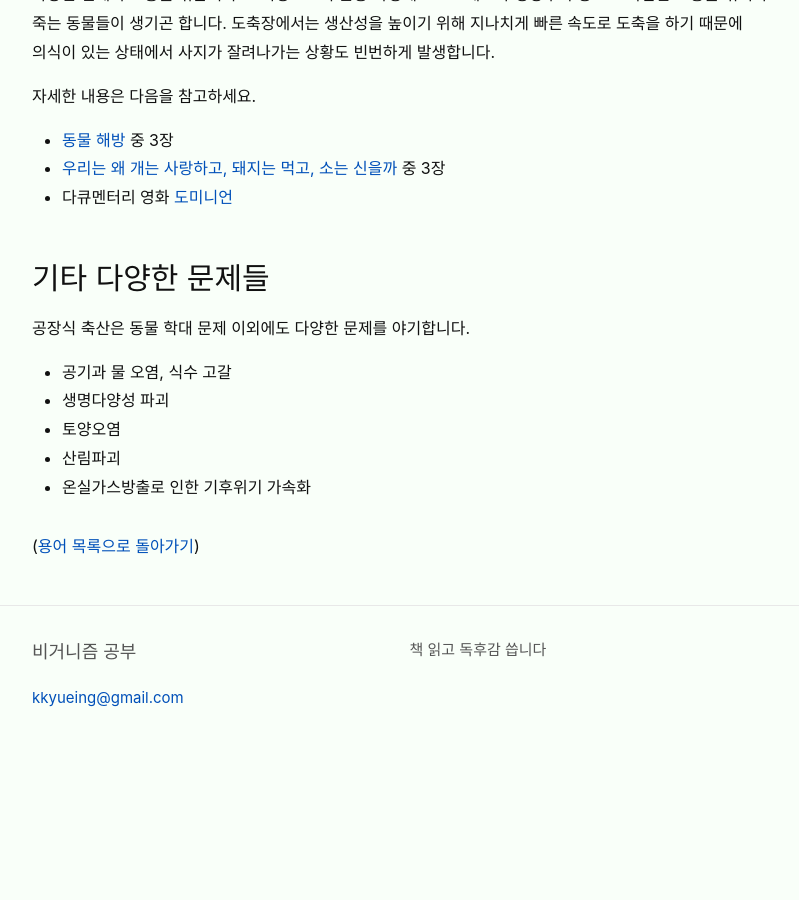
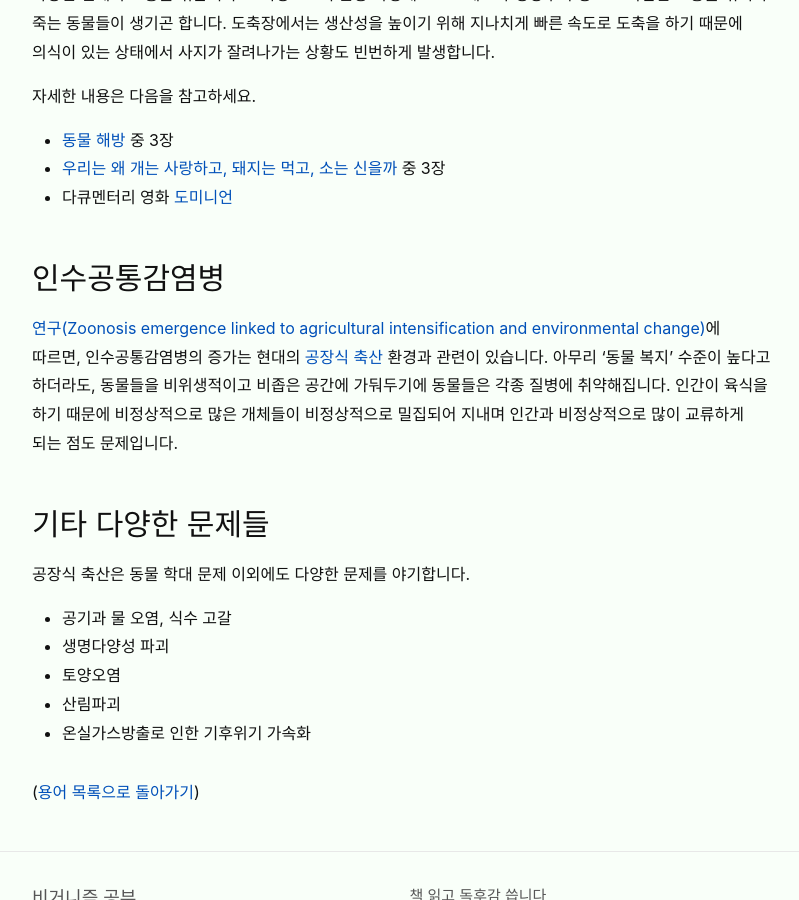
Before and after one commit to veganstudies/veganstudies.github.io, a Jekyll site: the page built from _terms/factory-farming.md, in a window 1280 px wide and 900 px high, scrolled down 603 px. Shown: the whole window, without its empty margins (238-1037 px from the left). Built offline with Jekyll 4.4.1, drawn with Linux system fonts in a browser that asks for light colours; before the commit the page ends 1374 px from its top, so only the background shows below that.

Commit message:
Update factory-farming.md

```diff
--- a/_terms/factory-farming.md
+++ b/_terms/factory-farming.md
@@ -16,6 +16,10 @@ title: "공장식 축산factory farming"
 * [우리는 왜 개는 사랑하고, 돼지는 먹고, 소는 신을까](/2020/02/22/why-we-love-dogs.html) 중 3장
 * 다큐멘터리 영화 [도미니언](https://www.dominionmovement.com/watch)
 
+## 인수공통감염병
+
+[연구(Zoonosis emergence linked to agricultural intensification and environmental change)](https://www.ncbi.nlm.nih.gov/pmc/articles/PMC3666729/)에 따르면, 인수공통감염병의 증가는 현대의 [공장식 축산](/terms/factory-farming.html) 환경과 관련이 있습니다. 아무리 '동물 복지' 수준이 높다고 하더라도, 동물들을 비위생적이고 비좁은 공간에 가둬두기에 동물들은 각종 질병에 취약해집니다. 인간이 육식을 하기 때문에 비정상적으로 많은 개체들이 비정상적으로 밀집되어 지내며 인간과 비정상적으로 많이 교류하게 되는 점도 문제입니다.
+
 ## 기타 다양한 문제들
 
 공장식 축산은 동물 학대 문제 이외에도 다양한 문제를 야기합니다.
```
